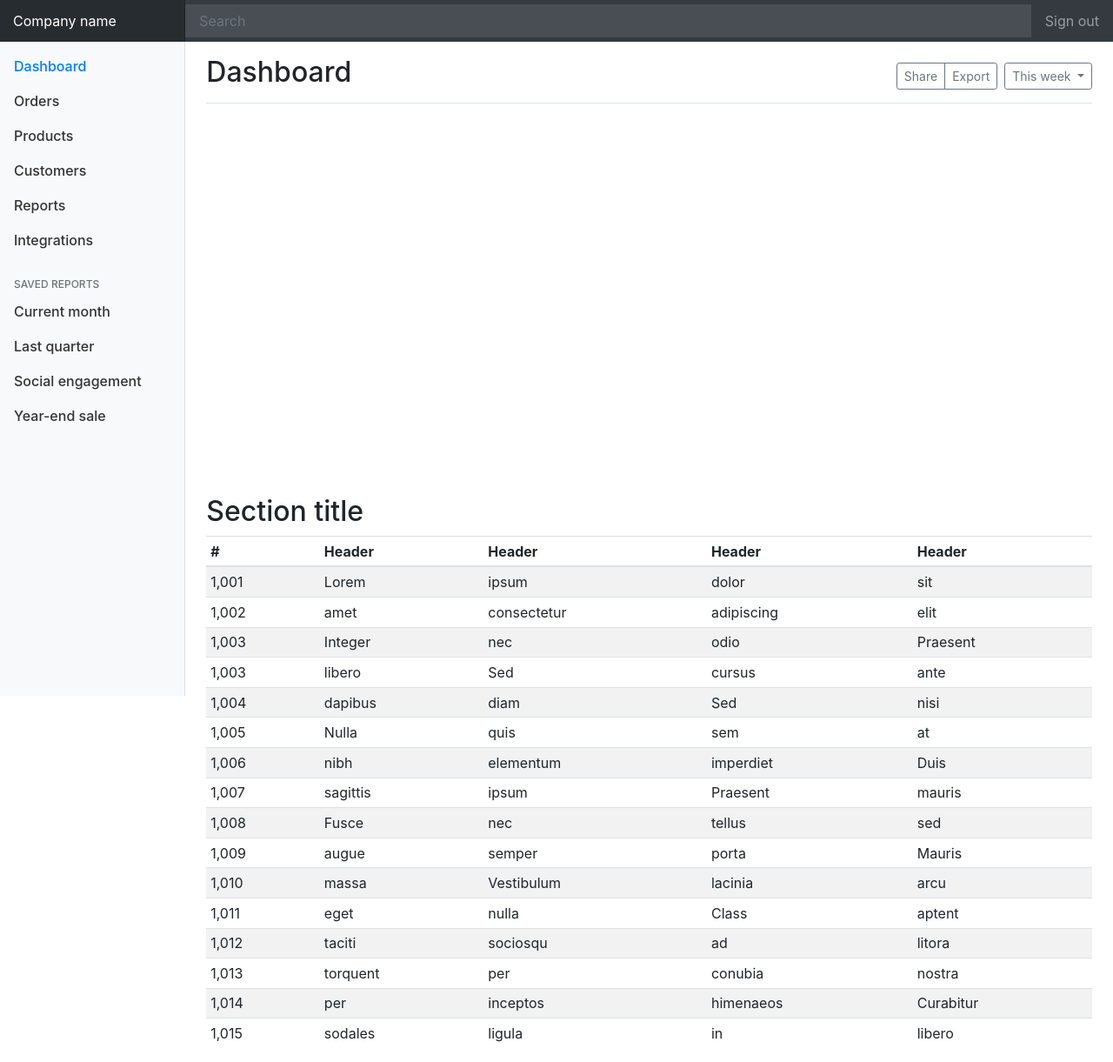
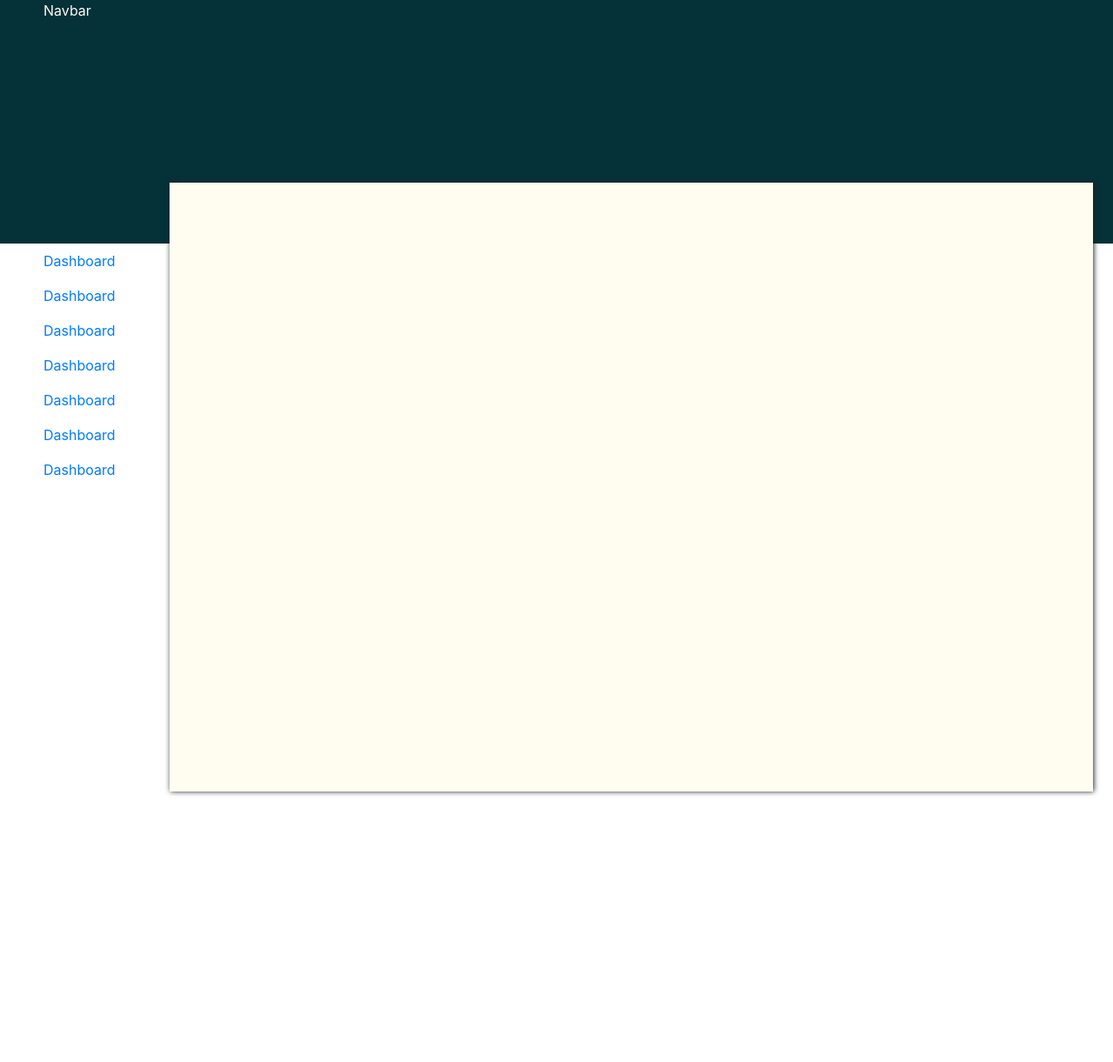
Before and after one commit to enriqueflavio/herois-marvel, an Angular app: page / in a window 1280 px wide. Shown: the whole page at 87% size. After the commit the page ends 940 px from the top, so only its background shows below. Built offline with nearby package versions, Linux system fonts and the light colour scheme.

Commit message:
definindo layout

```diff
--- a/src/app/layout/layout.component.html
+++ b/src/app/layout/layout.component.html
@@ -1,236 +1,44 @@
-<nav class="navbar navbar-dark sticky-top bg-dark flex-md-nowrap p-0">
-  <a class="navbar-brand col-sm-3 col-md-2 mr-0" href="#">Company name</a>
-  <input class="form-control form-control-dark w-100" type="text" placeholder="Search" aria-label="Search">
-  <ul class="navbar-nav px-3">
-    <li class="nav-item text-nowrap">
-      <a class="nav-link" href="#">Sign out</a>
-    </li>
-  </ul>
-</nav>
+<div class="all">
 
-<div class="container-fluid">
-  <div class="row">
-    <nav class="col-md-2 d-none d-md-block bg-light sidebar">
-      <div class="sidebar-sticky">
-        <ul class="nav flex-column">
-          <li class="nav-item">
-            <a class="nav-link active" href="#">
-              <span data-feather="home"></span>
-              Dashboard <span class="sr-only">(current)</span>
-            </a>
+  <div class="header">
+    <nav class="navbar">
+      <span>Navbar</span>
+    </nav>
+  </div>
+
+  <div class="content-fluid">
+    <div class="page-sidebar sidebar">
+        <ul class="nav nav-pills nav-stacked" id="sidebar-stacked">
+          <li class="d-lg-none">
+            <a href="#" class="sidebar-close"><i class="ion ion-ios-arrow-left"></i></a>
           </li>
           <li class="nav-item">
-            <a class="nav-link" href="#">
-              <span data-feather="file"></span>
-              Orders
-            </a>
+            <a class="nav-link" href="index.html"><i class="ion ion-ios-home"></i> <span class="nav-text">Dashboard</span></a>
           </li>
           <li class="nav-item">
-            <a class="nav-link" href="#">
-              <span data-feather="shopping-cart"></span>
-              Products
-            </a>
+            <a class="nav-link" href="index.html"><i class="ion ion-ios-home"></i> <span class="nav-text">Dashboard</span></a>
           </li>
           <li class="nav-item">
-            <a class="nav-link" href="#">
-              <span data-feather="users"></span>
-              Customers
-            </a>
+            <a class="nav-link" href="index.html"><i class="ion ion-ios-home"></i> <span class="nav-text">Dashboard</span></a>
           </li>
           <li class="nav-item">
-            <a class="nav-link" href="#">
-              <span data-feather="bar-chart-2"></span>
-              Reports
-            </a>
+            <a class="nav-link" href="index.html"><i class="ion ion-ios-home"></i> <span class="nav-text">Dashboard</span></a>
           </li>
           <li class="nav-item">
-            <a class="nav-link" href="#">
-              <span data-feather="layers"></span>
-              Integrations
-            </a>
-          </li>
-        </ul>
-
-        <h6 class="sidebar-heading d-flex justify-content-between align-items-center px-3 mt-4 mb-1 text-muted">
-          <span>Saved reports</span>
-          <a class="d-flex align-items-center text-muted" href="#">
-            <span data-feather="plus-circle"></span>
-          </a>
-        </h6>
-        <ul class="nav flex-column mb-2">
-          <li class="nav-item">
-            <a class="nav-link" href="#">
-              <span data-feather="file-text"></span>
-              Current month
-            </a>
+            <a class="nav-link" href="index.html"><i class="ion ion-ios-home"></i> <span class="nav-text">Dashboard</span></a>
           </li>
           <li class="nav-item">
-            <a class="nav-link" href="#">
-              <span data-feather="file-text"></span>
-              Last quarter
-            </a>
+            <a class="nav-link" href="index.html"><i class="ion ion-ios-home"></i> <span class="nav-text">Dashboard</span></a>
           </li>
           <li class="nav-item">
-            <a class="nav-link" href="#">
-              <span data-feather="file-text"></span>
-              Social engagement
-            </a>
-          </li>
-          <li class="nav-item">
-            <a class="nav-link" href="#">
-              <span data-feather="file-text"></span>
-              Year-end sale
-            </a>
+            <a class="nav-link" href="index.html"><i class="ion ion-ios-home"></i> <span class="nav-text">Dashboard</span></a>
           </li>
         </ul>
       </div>
-    </nav>
 
-    <main role="main" class="col-md-9 ml-sm-auto col-lg-10 pt-3 px-4">
-      <div class="d-flex justify-content-between flex-wrap flex-md-nowrap align-items-center pb-2 mb-3 border-bottom">
-        <h1 class="h2">Dashboard</h1>
-        <div class="btn-toolbar mb-2 mb-md-0">
-          <div class="btn-group mr-2">
-            <button class="btn btn-sm btn-outline-secondary">Share</button>
-            <button class="btn btn-sm btn-outline-secondary">Export</button>
-          </div>
-          <button class="btn btn-sm btn-outline-secondary dropdown-toggle">
-            <span data-feather="calendar"></span>
-            This week
-          </button>
-        </div>
+      <div class="page-content">
+
       </div>
+  </div>
 
-      <canvas class="my-4" id="myChart" width="900" height="380"></canvas>
-
-      <h2>Section title</h2>
-      <div class="table-responsive">
-        <table class="table table-striped table-sm">
-          <thead>
-            <tr>
-              <th>#</th>
-              <th>Header</th>
-              <th>Header</th>
-              <th>Header</th>
-              <th>Header</th>
-            </tr>
-          </thead>
-          <tbody>
-            <tr>
-              <td>1,001</td>
-              <td>Lorem</td>
-              <td>ipsum</td>
-              <td>dolor</td>
-              <td>sit</td>
-            </tr>
-            <tr>
-              <td>1,002</td>
-              <td>amet</td>
-              <td>consectetur</td>
-              <td>adipiscing</td>
-              <td>elit</td>
-            </tr>
-            <tr>
-              <td>1,003</td>
-              <td>Integer</td>
-              <td>nec</td>
-              <td>odio</td>
-              <td>Praesent</td>
-            </tr>
-            <tr>
-              <td>1,003</td>
-              <td>libero</td>
-              <td>Sed</td>
-              <td>cursus</td>
-              <td>ante</td>
-            </tr>
-            <tr>
-              <td>1,004</td>
-              <td>dapibus</td>
-              <td>diam</td>
-              <td>Sed</td>
-              <td>nisi</td>
-            </tr>
-            <tr>
-              <td>1,005</td>
-              <td>Nulla</td>
-              <td>quis</td>
-              <td>sem</td>
-              <td>at</td>
-            </tr>
-            <tr>
-              <td>1,006</td>
-              <td>nibh</td>
-              <td>elementum</td>
-              <td>imperdiet</td>
-              <td>Duis</td>
-            </tr>
-            <tr>
-              <td>1,007</td>
-              <td>sagittis</td>
-              <td>ipsum</td>
-              <td>Praesent</td>
-              <td>mauris</td>
-            </tr>
-            <tr>
-              <td>1,008</td>
-              <td>Fusce</td>
-              <td>nec</td>
-              <td>tellus</td>
-              <td>sed</td>
-            </tr>
-            <tr>
-              <td>1,009</td>
-              <td>augue</td>
-              <td>semper</td>
-              <td>porta</td>
-              <td>Mauris</td>
-            </tr>
-            <tr>
-              <td>1,010</td>
-              <td>massa</td>
-              <td>Vestibulum</td>
-              <td>lacinia</td>
-              <td>arcu</td>
-            </tr>
-            <tr>
-              <td>1,011</td>
-              <td>eget</td>
-              <td>nulla</td>
-              <td>Class</td>
-              <td>aptent</td>
-            </tr>
-            <tr>
-              <td>1,012</td>
-              <td>taciti</td>
-              <td>sociosqu</td>
-              <td>ad</td>
-              <td>litora</td>
-            </tr>
-            <tr>
-              <td>1,013</td>
-              <td>torquent</td>
-              <td>per</td>
-              <td>conubia</td>
-              <td>nostra</td>
-            </tr>
-            <tr>
-              <td>1,014</td>
-              <td>per</td>
-              <td>inceptos</td>
-              <td>himenaeos</td>
-              <td>Curabitur</td>
-            </tr>
-            <tr>
-              <td>1,015</td>
-              <td>sodales</td>
-              <td>ligula</td>
-              <td>in</td>
-              <td>libero</td>
-            </tr>
-          </tbody>
-        </table>
-      </div>
-    </main>
-  </div>
 </div>
--- a/src/app/layout/layout.component.scss
+++ b/src/app/layout/layout.component.scss
@@ -1,93 +1,54 @@
-body {
-  font-size: .875rem;
+@import "../shared/sass/_variaveis";
+
+.all {
+  padding:0 50px;
 }
 
-.feather {
-  width: 16px;
-  height: 16px;
-  vertical-align: text-bottom;
+.header {
+  background: $verde;
+  height: 280px;
+  margin:0 -50px;
+  position: relative;
 }
 
-/*
- * Sidebar
- */
+.navbar {
+  padding:0 50px;
+  color: $branco;
+}
 
 .sidebar {
+  width: 15%;
+  height: 100%;
+  float: left;
+  margin-top: 70px;
+  overflow: auto;
+  display: none;
   position: fixed;
-  top: 0;
-  bottom: 0;
-  left: 0;
-  z-index: 100; /* Behind the navbar */
-  padding: 0;
-  box-shadow: inset -1px 0 0 rgba(0, 0, 0, .1);
+  ul {
+    display: block;
+  }
+  a{
+    padding-left: 0px;
+  }
+  @media(min-width: $xl) {
+    width: 10%;
+    height: 100%;
+    float: left;
+    margin-top: 70px;
+    display: block;
+    overflow: auto;
+  }
 }
 
-.sidebar-sticky {
-  position: -webkit-sticky;
-  position: sticky;
-  top: 48px; /* Height of navbar */
-  height: calc(100vh - 48px);
-  padding-top: .5rem;
-  overflow-x: hidden;
-  overflow-y: auto; /* Scrollable contents if viewport is shorter than content. */
+.page-content {
+  width: 100%;
+  margin: -70px 0 30px;
+  min-height: 700px;
+  background: $branco;
+  box-shadow: 1px 0px 6px;
+  position: relative;
+  @media(min-width: $xl) {
+    width: 90%;
+    margin-left: 145px;
+  }
 }
-
-.sidebar .nav-link {
-  font-weight: 500;
-  color: #333;
-}
-
-.sidebar .nav-link .feather {
-  margin-right: 4px;
-  color: #999;
-}
-
-.sidebar .nav-link.active {
-  color: #007bff;
-}
-
-.sidebar .nav-link:hover .feather,
-.sidebar .nav-link.active .feather {
-  color: inherit;
-}
-
-.sidebar-heading {
-  font-size: .75rem;
-  text-transform: uppercase;
-}
-
-/*
- * Navbar
- */
-
-.navbar-brand {
-  padding-top: .75rem;
-  padding-bottom: .75rem;
-  font-size: 1rem;
-  background-color: rgba(0, 0, 0, .25);
-  box-shadow: inset -1px 0 0 rgba(0, 0, 0, .25);
-}
-
-.navbar .form-control {
-  padding: .75rem 1rem;
-  border-width: 0;
-  border-radius: 0;
-}
-
-.form-control-dark {
-  color: #fff;
-  background-color: rgba(255, 255, 255, .1);
-  border-color: rgba(255, 255, 255, .1);
-}
-
-.form-control-dark:focus {
-  border-color: transparent;
-  box-shadow: 0 0 0 3px rgba(255, 255, 255, .25);
-}
-
-/*
- * Utilities
- */
-
-.border-top { border-top: 1px solid #e5e5e5; }
-.border-bottom { border-bottom: 1px solid #e5e5e5; }
--- /dev/null
+++ b/src/app/shared/sass/_variaveis.scss
@@ -0,0 +1,10 @@
+$vermelho: #8C2131;
+$verde: #053138;
+$azul: #0C2733;
+$azul-escuro: #1C1A21;
+$branco: #FFFCF0;
+
+$sm: 579px;
+$md: 768px;
+$lg: 992px;
+$xl: 1200px;
--- a/src/styles.scss
+++ b/src/styles.scss
@@ -1 +1,5 @@
 /* You can add global styles to this file, and also import other style files */
+
+* {
+  box-sizing: border-box;
+}
```
